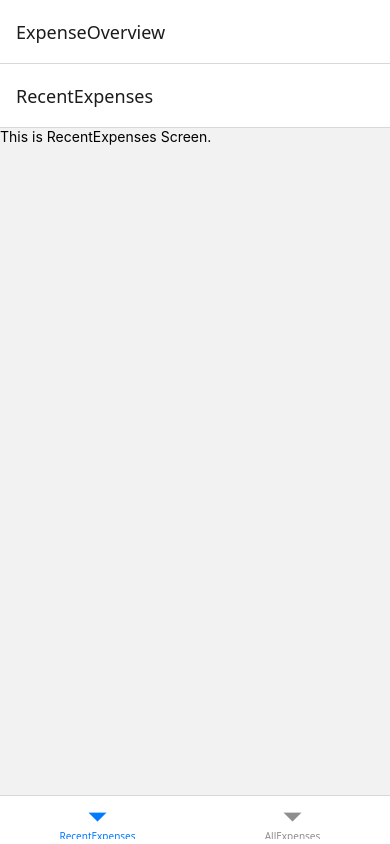
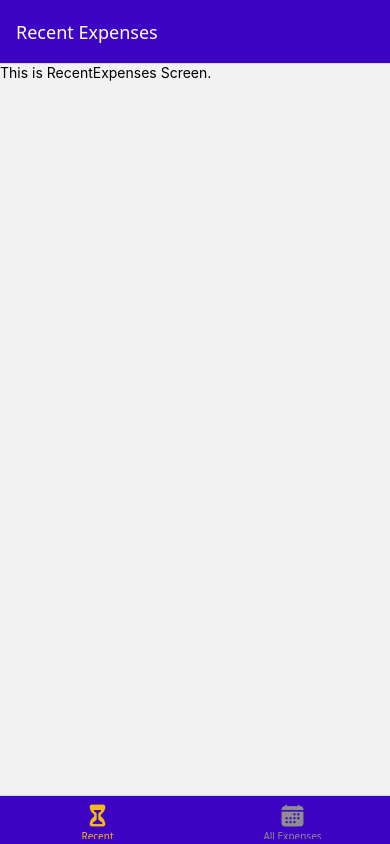
Before and after one commit to snadi043/EXPENSE-CALCULATOR, a React Native app: screen / in a window 390 px wide. Built offline with nearby package versions, Linux system fonts and the light colour scheme.

Commit message:
Adding required Bottom tab headerStyles as per the application requirements and making all the app wide colors into an object constants for reusability.

```diff
--- a/App.js
+++ b/App.js
@@ -7,15 +7,43 @@
 import AllExpenses from './screens/AllExpenses';
 import { NavigationContainer } from '@react-navigation/native';
 
+import { GlobalColors } from './constants/colors';
+import {Ionicons} from '@expo/vector-icons'
+
 
 export default function App() {
   const Stack = createNativeStackNavigator();
   const Tab = createBottomTabNavigator();
 
   function ExpenseOverview(){
-    return <Tab.Navigator>
-            <Tab.Screen name="RecentExpenses" component={RecentExpenses}/>
-            <Tab.Screen name="AllExpenses" component={AllExpenses}/>
+    return <Tab.Navigator screenOptions={
+      {
+        headerStyle: {backgroundColor: GlobalColors.colors.primary500},
+        headerTintColor: 'white',
+        tabBarActiveTintColor: GlobalColors.colors.accent500,
+        tabBarStyle: {
+          backgroundColor: GlobalColors.colors.primary500,
+          },
+      }
+    }>
+            <Tab.Screen
+              name="RecentExpenses"
+              component={RecentExpenses}
+              options={{
+                title: 'Recent Expenses',
+                tabBarLabel: 'Recent',
+                tabBarIcon: ({size, color}) => <Ionicons name="hourglass" size={size} color={color} />
+              }}
+              />
+            <Tab.Screen
+              name="AllExpenses"
+              component={AllExpenses}
+              options={{
+                title: 'All Expenses',
+                tabBarLabel: 'All Expenses',
+                tabBarIcon: ({size, color}) => <Ionicons name="calendar" size={size} color={color} />
+              }}
+              />
           </Tab.Navigator>
   }
 
@@ -24,7 +52,7 @@
       <StatusBar style="auto" />
         <NavigationContainer>
             <Stack.Navigator>
-              <Stack.Screen name="ExpenseOverview" component={ExpenseOverview}/>
+              <Stack.Screen name="ExpenseOverview" component={ExpenseOverview} options={{headerShown: false}}/>
               <Stack.Screen name="ManageExpenses" component={ManageExpenses}/>
             </Stack.Navigator>
         </NavigationContainer>
--- /dev/null
+++ b/constants/colors.js
@@ -0,0 +1,16 @@
+export const GlobalColors = {
+    colors : {
+    primary50: '#e4d9fd',
+    primary100: '#c6affc',
+    primary200: '#a281f0',
+    primary400: '#5721d4',
+    primary500: '#3e04c3',
+    primary700: '#2d0689',
+    primary800: '#200364',
+    accent500: '#f7bc0c',
+    error50: '#fcc4e4',
+    error500: '#9b095c',
+    gray500: '#39324a',
+    gray700: '#221c30',
+    }
+}
--- a/package.json
+++ b/package.json
@@ -9,6 +9,7 @@
     "web": "expo start --web"
   },
   "dependencies": {
+    "@expo/vector-icons": "^14.0.4",
     "@react-navigation/bottom-tabs": "^7.2.0",
     "@react-navigation/native-stack": "^7.2.0",
     "expo": "~52.0.20",
```
Also changed, not shown: 1 other file (tests, documents, lock files or other folders).
